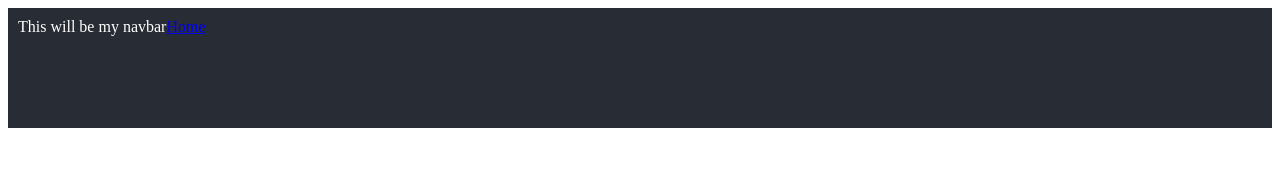
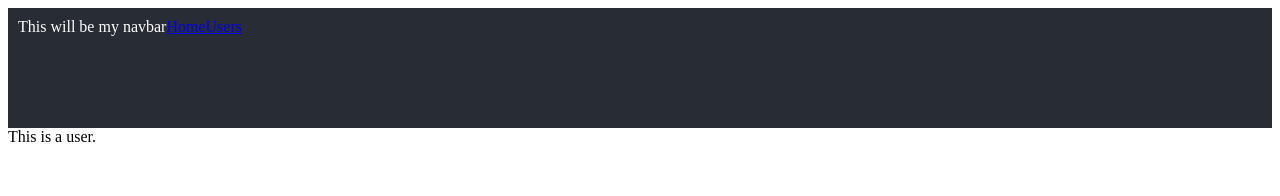
Before and after one commit to EvanTheSmith/blipper, a React (Create React App) app in the folder frontend/: page /users in a window 1280 px wide. Shown: the top 196 px of the page. Built offline with nearby package versions, Linux system fonts and the light colour scheme.

Commit message:
Building Users page on frontend

```diff
--- a/frontend/src/App.js
+++ b/frontend/src/App.js
@@ -4,6 +4,7 @@ import {BrowserRouter as Router, Route} from 'react-router-dom'
 
 import Navbar from './components/Navbar'
 import Home from './containers/Home'
+import Users from './containers/Users'
 
 class App extends Component {
   render() {
@@ -12,6 +13,7 @@ class App extends Component {
     <div className="App">
       <Navbar />
       <Route exact path="/" component={Home} />
+      <Route exact path="/users" component={Users} />
     </div>
     </Router>
   )}
--- a/frontend/src/components/Navbar.js
+++ b/frontend/src/components/Navbar.js
@@ -6,6 +6,7 @@ const Navbar = () => {
     <div className="navBar">
         This will be my navbar
         <NavLink to="/" exact>Home</NavLink>
+        <NavLink to="/users" exact>Users</NavLink>
     </div>
    )
 }
--- /dev/null
+++ b/frontend/src/components/User.js
@@ -0,0 +1,9 @@
+import React from "react"
+
+const User = (props) => (
+  <div className="user_card">
+    This is a user.
+  </div>
+)
+
+export default User
--- /dev/null
+++ b/frontend/src/containers/Users.js
@@ -0,0 +1,10 @@
+import React, { Component } from 'react'
+import User from '../components/User'
+
+class Users extends Component {
+  render() {
+    return <User />
+  }
+}
+
+export default Users
```
Also changed, not shown: 1 other file (tests, documents, lock files or other folders).
